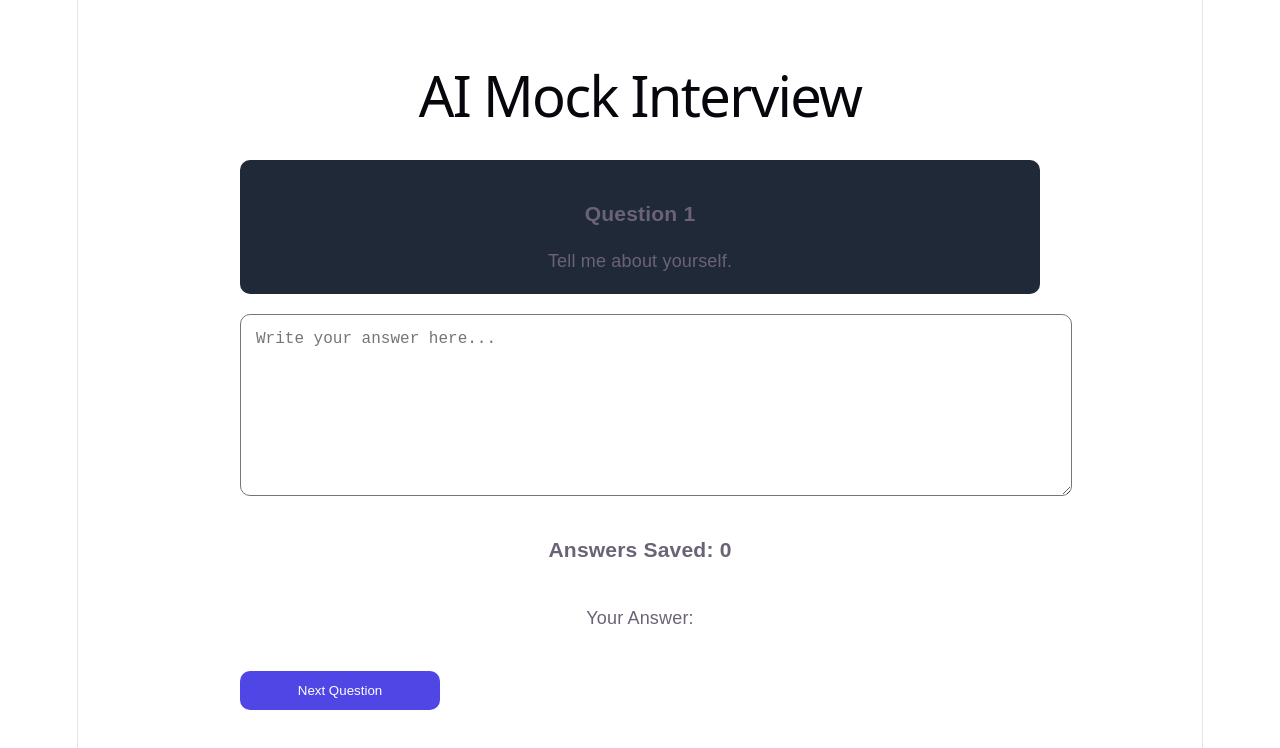
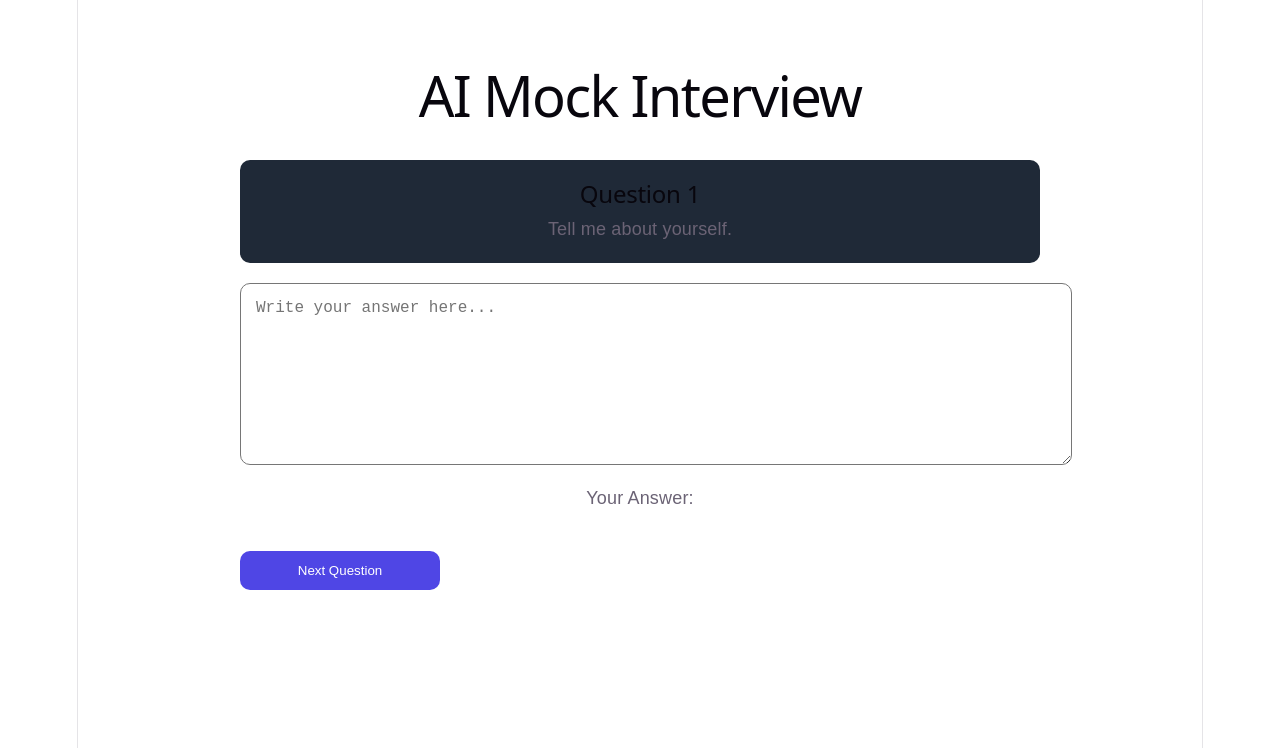
Before and after one commit to Silvia-1627/InterviewPilot, a React app: page /interview in a window 1280 px wide. Shown: the top 748 px of the page. Built offline with nearby package versions, Linux system fonts and the light colour scheme; the HTML template or start-up script is replaced by a standard one.

Commit message:
Display interview answers on result page

```diff
--- a/src/pages/Interview.jsx
+++ b/src/pages/Interview.jsx
@@ -1,6 +1,6 @@
 import { useState } from "react";
+import { useNavigate } from "react-router-dom";
 import "./Interview.css";
-import { useNavigate } from "react-router-dom";
 
 function Interview() {
   const navigate = useNavigate();
@@ -19,11 +19,13 @@ function Interview() {
 
   return (
     <div className="interview-container">
-
       <h1>AI Mock Interview</h1>
 
       <div className="question-card">
-        <h3>Question {currentQuestion + 1}</h3>
+        <h2>
+          Question {currentQuestion + 1}
+        </h2>
+
         <p>{questions[currentQuestion]}</p>
       </div>
 
@@ -33,7 +35,6 @@ function Interview() {
         value={answer}
         onChange={(e) => setAnswer(e.target.value)}
       ></textarea>
-      <h3>Answers Saved: {allAnswers.length}</h3>
 
       <p>Your Answer:</p>
       <p>{answer}</p>
@@ -41,30 +42,26 @@ function Interview() {
       <button
         className="next-btn"
         onClick={() => {
-
           const updatedAnswers = [...allAnswers, answer];
 
           setAllAnswers(updatedAnswers);
 
           if (currentQuestion < questions.length - 1) {
-
             setCurrentQuestion(currentQuestion + 1);
-
             setAnswer("");
-
           } else {
-
-     navigate("/result");
-
+            navigate("/result", {
+              state: {
+                answers: updatedAnswers,
+              },
+            });
           }
-
         }}
       >
         {currentQuestion === questions.length - 1
           ? "Finish Interview"
           : "Next Question"}
       </button>
-
     </div>
   );
 }
--- a/src/pages/Result.jsx
+++ b/src/pages/Result.jsx
@@ -1,7 +1,25 @@
+import { useLocation } from "react-router-dom";
+
 function Result() {
+
+  const location = useLocation();
+
+  const answers = location.state?.answers || [];
+
   return (
     <div>
+
       <h1>Interview Results</h1>
+
+      <h2>Your Answers</h2>
+
+      {answers.map((answer, index) => (
+        <div key={index}>
+          <h3>Answer {index + 1}</h3>
+          <p>{answer}</p>
+        </div>
+      ))}
+
     </div>
   );
 }
```
Lines whose indentation alone changed are shown as unchanged.
